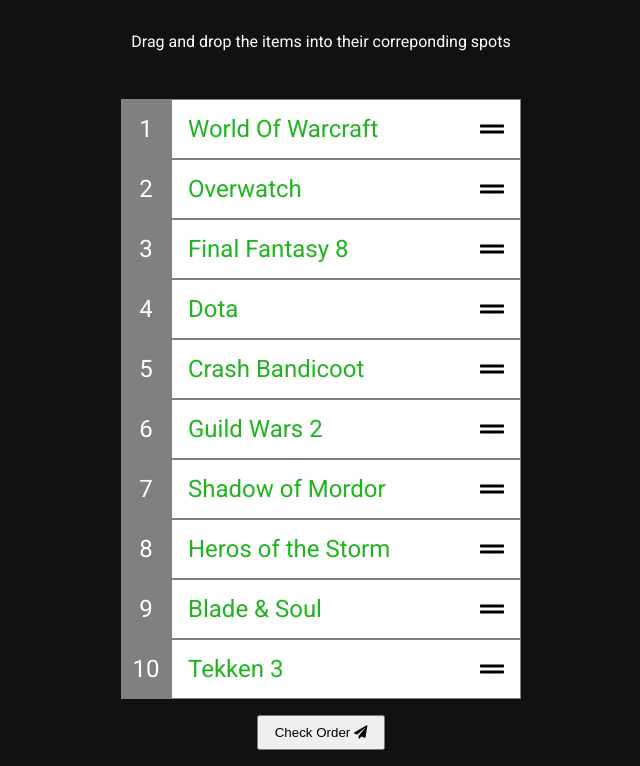
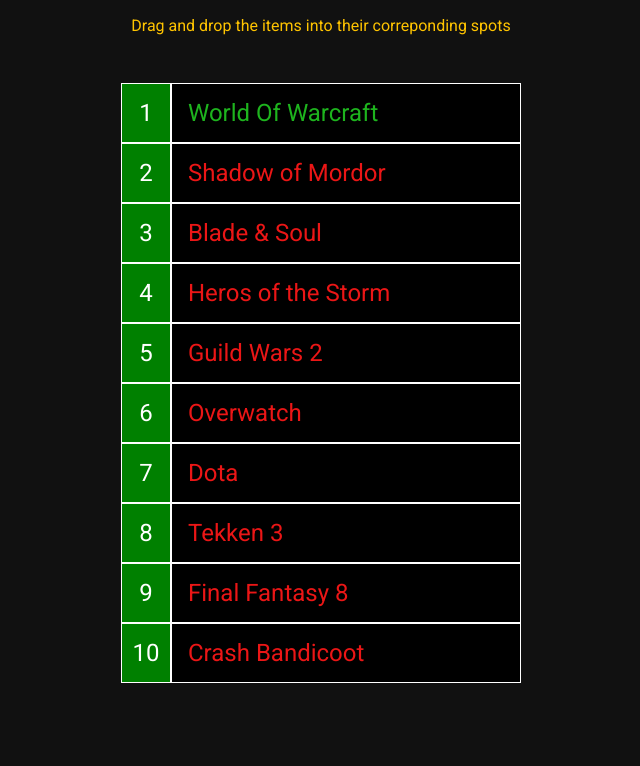
Before and after one commit to davecade/Sortable-List-with-Drag-n-Drop, a plain HTML site: page index.html in a window 1280 px wide. Shown: the part 102-868 px from the top of the page, without its empty margins (319-959 px from the left). After the commit the page ends 800 px from the top, so only its background shows below. Drawn offline with Linux system fonts and the light colour scheme.

Commit message:
added shuffle

```diff
--- a/index.html
+++ b/index.html
@@ -13,10 +13,6 @@
     <p>Drag and drop the items into their correponding spots</p>
 
     <ul class="my-list"></ul>
-    <button class="check-order">
-        Check Order
-        <i class="fas fa-paper-plane"></i>
-    </button>
 
     <script src="js/app.js"></script>
 </body>
--- a/js/app.js
+++ b/js/app.js
@@ -2,23 +2,28 @@
 
     // -- Cache the DOM
     const listEl = document.querySelector(".my-list")
+    const rankEl = document.querySelectorAll(".rank")
+    const gameEl = document.querySelectorAll(".name-container")
+
 
     const correctGameList = [
         'World Of Warcraft',
-        'Overwatch',
         'Final Fantasy 8',
-        'Dota',
         'Crash Bandicoot',
         'Guild Wars 2',
+        'Blade & Soul',
+        'Tekken 3',
+        'Overwatch',
         'Shadow of Mordor',
         'Heros of the Storm',
-        'Blade & Soul',
-        'Tekken 3'
+        'Dota'
     ]
 
-    let gameList = correctGameList.map(game => {
+    let gameListCopy = correctGameList.map(game => {
         return game
     })
+
+    let gameList = shuffle(gameListCopy)
 
     let dragStartIndex
 
@@ -54,12 +59,22 @@
     function dragDrop(e){
         e.preventDefault();
         const dragEndIndex = this.getAttribute('data-index')
-        console.log(dragEndIndex)
         swapItems(dragStartIndex, dragEndIndex)
         this.classList.remove('over')
         init();
     }
 
+    // -- Taken from: https://stackoverflow.com/questions/6274339/how-can-i-shuffle-an-array
+    function shuffle(a){
+        var j, x, i;
+        for (i = a.length - 1; i > 0; i--) {
+            j = Math.floor(Math.random() * (i + 1));
+            x = a[i];
+            a[i] = a[j];
+            a[j] = x;
+        }
+        return a;
+    }
 
     const listeners = () => {
         const draggableEl = document.querySelectorAll(".draggable");
@@ -78,11 +93,24 @@
     }
 
     const checkOrder = (index) => {
+
         if(gameList[index] === correctGameList[index]) {
             return 'right'
         } else {
             return 'wrong'
         }
+
+    }
+
+    const isCorrect = () => {
+        for(let i = 0; i < gameList.length; i++) {
+            if(gameList[i] !== correctGameList[i]) {
+                console.log(gameList[i], correctGameList[i])
+                return false
+            }
+        }
+
+        return true
     }
 
     const render = () => {
@@ -101,6 +129,11 @@
         })
 
         listEl.innerHTML = markup;
+
+        if(isCorrect()) {
+            rankEl.style = "border: 1px solid #ffc400"
+            gameEl.style = "border: 1px solid #ffc400"
+        }
     }
 
     return {
--- a/sass/style.scss
+++ b/sass/style.scss
@@ -13,7 +13,7 @@
 }
 
 .my-list li.over .draggable {
-    background-color: #eaeaea;
+    background-color: #ffc400;
 }
 
 .right {
@@ -21,7 +21,7 @@
 }
 
 .wrong {
-    color: red;
+    color: #eb1616;
 }
 
 
@@ -34,10 +34,12 @@
 
     h1 {
         margin: 3rem 0 1rem 0;
+        color: #ffc400;
     }
 
     & > p {
-        margin: 2rem 0 3rem 0
+        margin: 1rem 0 3rem 0;
+        color: #ffc400
     }
 
     .my-list {
@@ -47,12 +49,15 @@
         li {
             @extend %flex;
 
+
             .rank {
                 @extend %flex;
                 width: 50px;
                 height: 60px;
-                background: gray;
+                background: green;
                 font-size: 1.5rem;
+                border: 1px solid #fff;
+                cursor: default
             }
 
             .name-container {
@@ -61,18 +66,14 @@
                 padding: 0 1rem;
                 height: 60px;
                 width: 350px;
-                background: #fff;
+                background: #000;
                 color: black;
-                border: 1px solid gray;
+                border: 1px solid #fff;
                 font-size: 1.5rem;
-
+                cursor: grab;
             }
         }
 
     }
 
-    button {
-        margin: 1rem 0;
-    padding: .5rem 1rem;
-    }
 }
```
Also changed, not shown: css/style.css, 1 other file.
